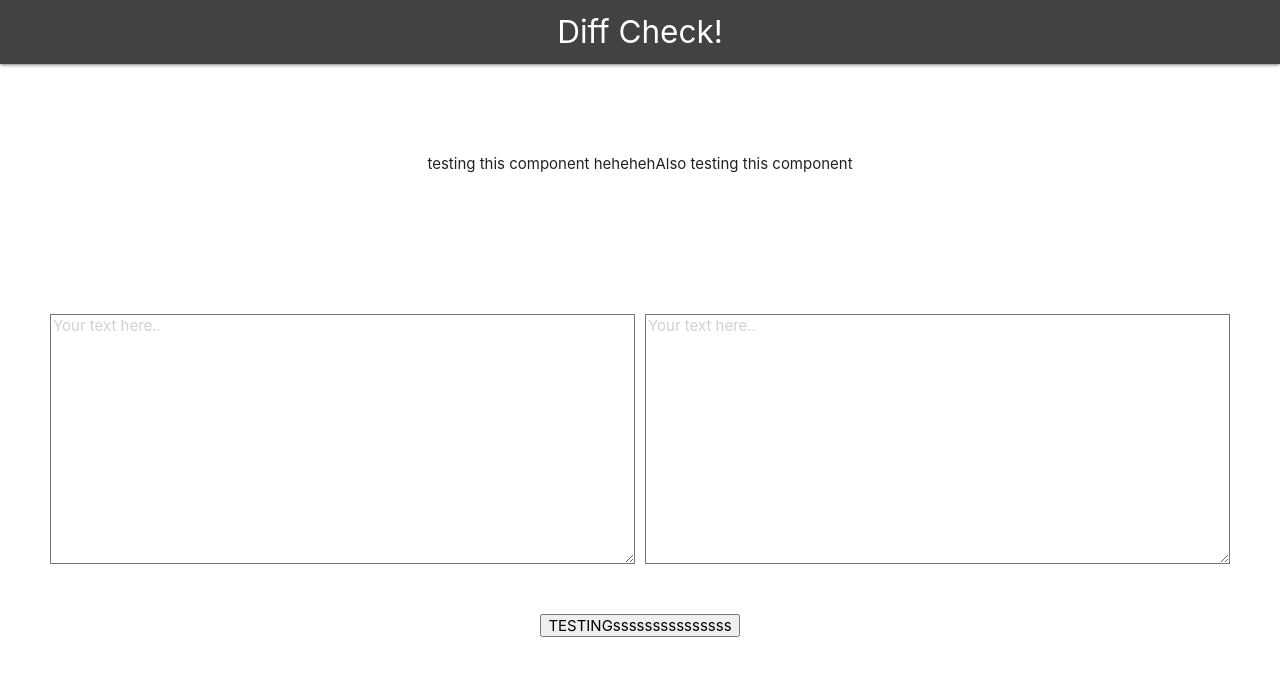
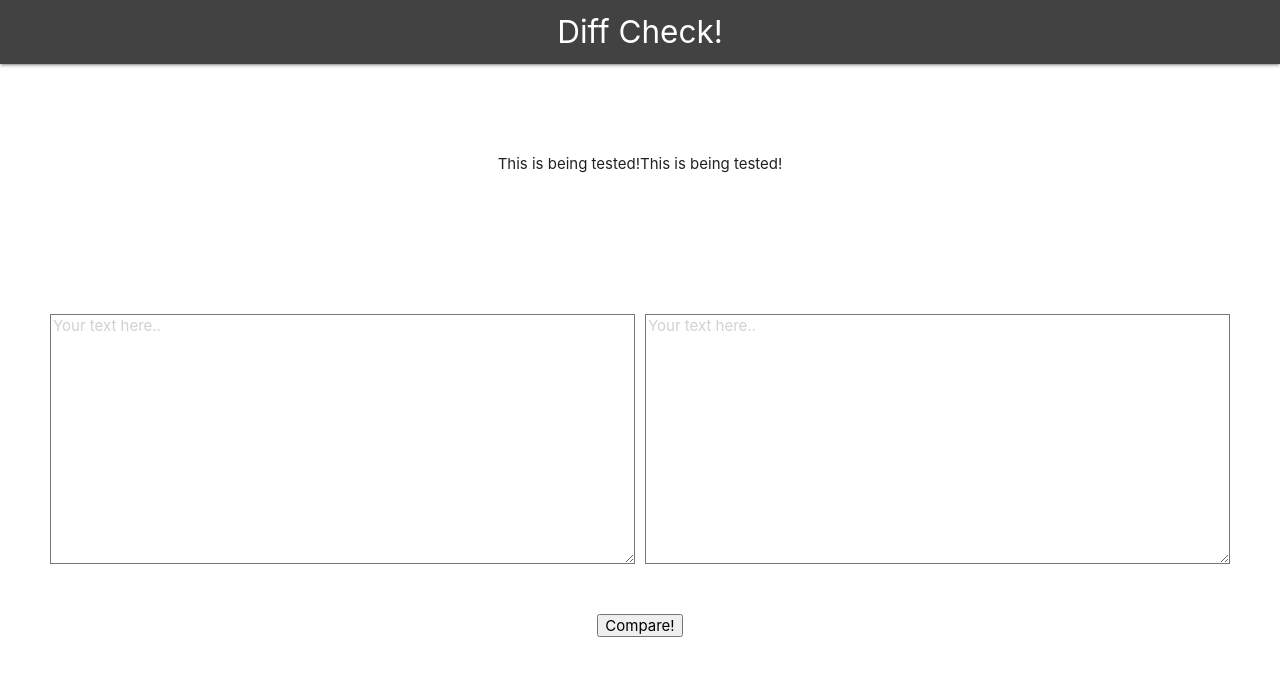
Before and after one commit to martin-ng/Diff-Check, a React (Create React App) app: page / in a window 1280 px wide. Shown: the top 676 px of the page. Built offline with nearby package versions, Linux system fonts and the light colour scheme.

Commit message:
committing front end and functions

```diff
--- a/package.json
+++ b/package.json
@@ -18,6 +18,7 @@
   },
   "scripts": {
     "start": "node server.js",
+    "start-local": "react-scripts start",
     "build": "react-scripts build",
     "eject": "react-scripts eject",
     "deploy": "serve -s build",
--- a/src/algorithm/lcs.js
+++ b/src/algorithm/lcs.js
@@ -1,6 +1,4 @@
-// This function logs what was deleted and what was added afterwards
-
-function findDiff(beforeText, afterText) {
+export function findDiff(beforeText, afterText) {
   let beforeMap = {};
 
   for (let i = 0; i < beforeText.length; i++) {
@@ -45,7 +43,7 @@ function findDiff(beforeText, afterText) {
   );
 }
 
-function lcs(text1, text2) {
+export function lcs(text1, text2) {
   if (!text1 || !text2) return 0;
 
   let m = text1.length;
@@ -69,7 +67,7 @@ function lcs(text1, text2) {
   return grid;
 }
 
-function printDifference(grid, text1, text2, i, j) {
+export function printDifference(grid, text1, text2, i, j) {
   console.log("i: ", i);
   console.log("j: ", j);
   if (i > 0 && j > 0 && text1[i - 1] === text2[j - 1]) {
--- a/src/components/TextInputs.js
+++ b/src/components/TextInputs.js
@@ -11,21 +11,20 @@ class TextInputs extends Component {
       first: "",
       second: "",
       checking: false
-      // loading: true
     };
   }
 
-  checkDifferences = () => {
-    // event.preventDefault();
-    console.log("testing");
-    alert("TESTING THIS");
+  checkDifferences = event => {
+    event.preventDefault();
+    const dataOne = this.state.first;
+    const dataTwo = this.state.second;
+
+    let one = lcs(dataOne, dataTwo);
+    console.log("one: ", one);
   };
 
   handleInputChange = event => {
     event.preventDefault();
-    alert("HI");
-    // console.log(event);
-    // console.log(event.target.value);
     this.setState({
       [event.target.name]: event.target.value
     });
@@ -62,8 +61,8 @@ class TextInputs extends Component {
                 onChange={this.handleInputChange}
               />
             </div>
-            <button className="button" onClick={alert("HI")}>
-              TESTINGsssssssssssssss
+            <button className="button" onClick={this.checkDifferences}>
+              Compare!
             </button>
           </form>
         </div>
--- a/src/components/TextView.js
+++ b/src/components/TextView.js
@@ -4,8 +4,8 @@ import "../App.css";
 const TextView = () => {
   return (
     <div className="textView">
-      <p>testing this component heheheh</p>
-      <p>Also testing this component</p>
+      <p>This is being tested!</p>
+      <p>This is being tested!</p>
     </div>
   );
 };
```
